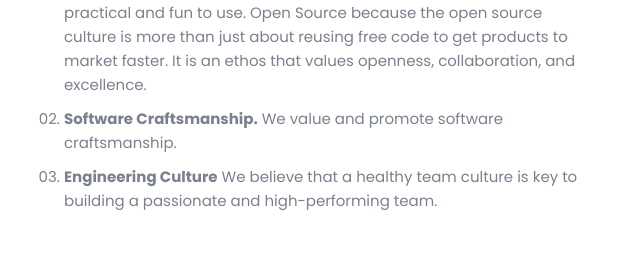
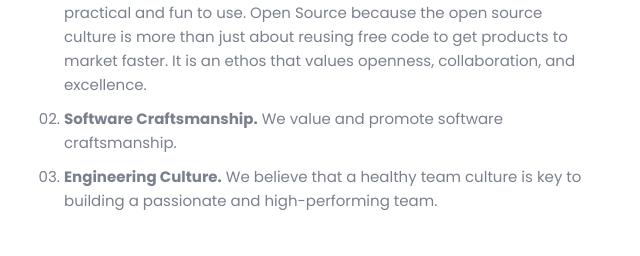
Before and after one commit to codehappyph/codehappyph.github.io, a plain HTML site: page index.html in a window 1280 px wide. Shown: the part 2723-2979 px from the top of the page, 640-1280 px from the left. Drawn offline with nearby package versions, Linux system fonts and the light colour scheme; a script that the page names is missing.

Commit message:
Update values section

```diff
--- a/index.html
+++ b/index.html
@@ -475,7 +475,7 @@
                         <ul>
                             <li><strong>Python and Open Source.</strong> We focus on Python and Open Source Technologies. Python is our programming language of choice for work and hobby projects because it's very powerful yet still simple, practical and fun to use. Open Source because the open source culture is more than just about reusing free code to get products to market faster. It is an ethos that values openness, collaboration, and excellence.</li>
                             <li><strong>Software Craftsmanship.</strong> We value and promote software craftsmanship.</li>
-                            <li><strong>Engineering Culture</strong> We believe that a healthy team culture is key to building a passionate and high-performing team.</li>
+                            <li><strong>Engineering Culture.</strong> We believe that a healthy team culture is key to building a passionate and high-performing team.</li>
                         </ul>
                     </div>
                 </div>
```
